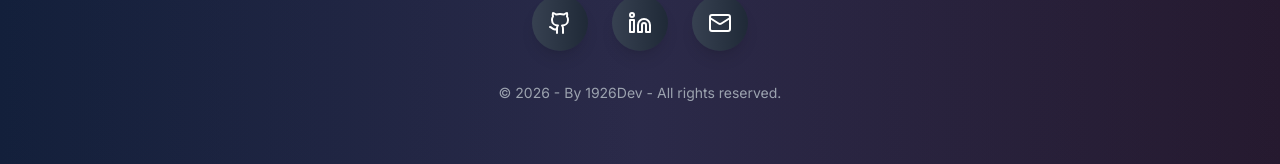
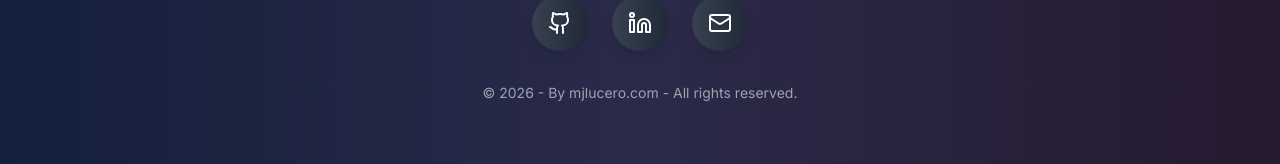
Before and after one commit to matiasjavierlucero/cv-web, a React (Vite) app: page / in a window 1280 px wide. Shown: the part 5379-5543 px from the top of the page. Built offline with nearby package versions, Linux system fonts and the light colour scheme.

Commit message:
refactor footer

```diff
--- a/src/CVMatias.tsx
+++ b/src/CVMatias.tsx
@@ -732,7 +732,7 @@
                             <Mail size={24} />
                         </a>
                     </div>
-                    <p className="text-center text-gray-400 text-sm">© 2026 - By 1926Dev - All rights reserved.</p>
+                    <p className="text-center text-gray-400 text-sm">© 2026 - By mjlucero.com - All rights reserved.</p>
                 </div>
             </footer>
 
```
